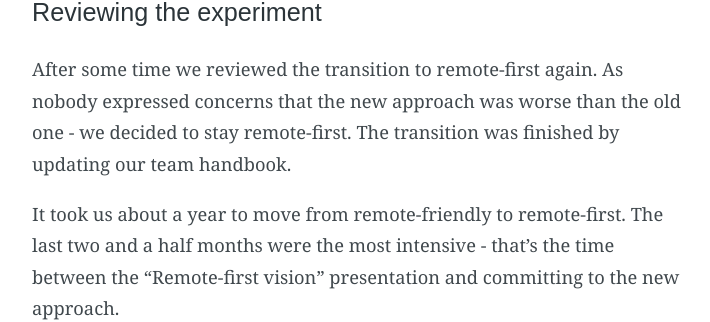
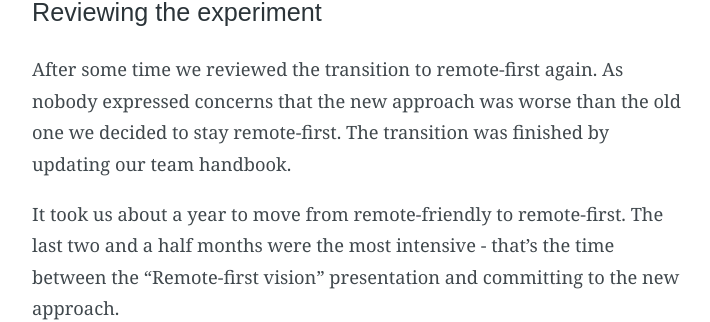
Before and after one commit to liefery-it-legacy/blog, a Jekyll site: the page built from _posts/2018-11-29-our-road-from-remote-friendly-to-remote-first.md, in a window 1280 px wide and 900 px high, scrolled down 7391 px. Shown: the part 204-526 px from the top of the window, without its empty margins (283-993 px from the left). Built offline with Jekyll 4.4.1, drawn with Linux system fonts in a browser that asks for light colours; some web fonts are replaced; comment, search, counter and statistics services are not loaded.

Commit message:
Remove hyphen

```diff
--- a/_posts/2018-11-29-our-road-from-remote-friendly-to-remote-first.md
+++ b/_posts/2018-11-29-our-road-from-remote-friendly-to-remote-first.md
@@ -231,7 +231,7 @@ a bit annoying and requires getting used to.
 ### Reviewing the experiment
 
 After some time we reviewed the transition to remote-first again. As nobody
-expressed concerns that the new approach was worse than the old one - we decided
+expressed concerns that the new approach was worse than the old one we decided
 to stay remote-first. The transition was finished by updating our team handbook.
 
 It took us about a year to move from remote-friendly to remote-first. The last two
```
